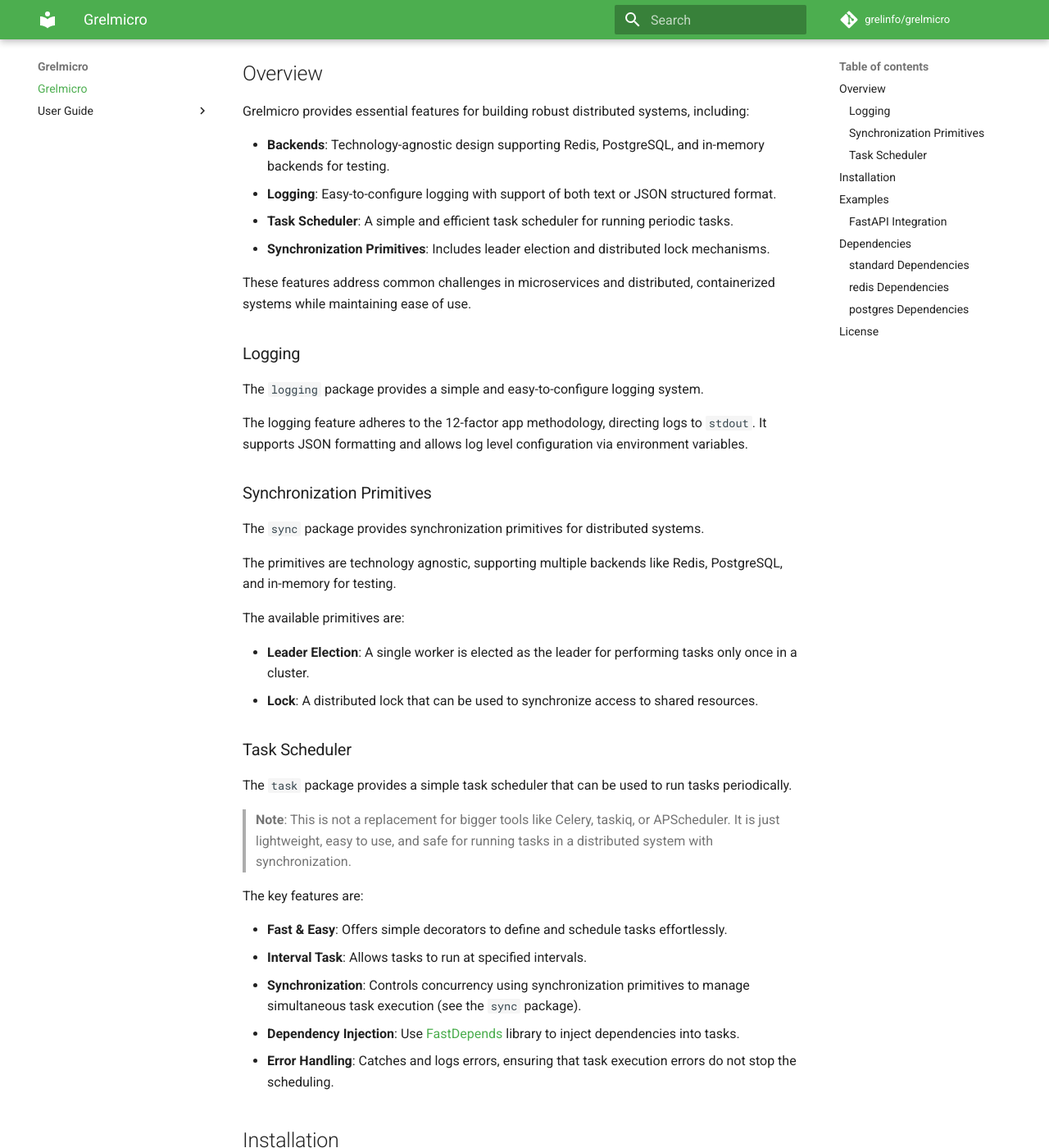
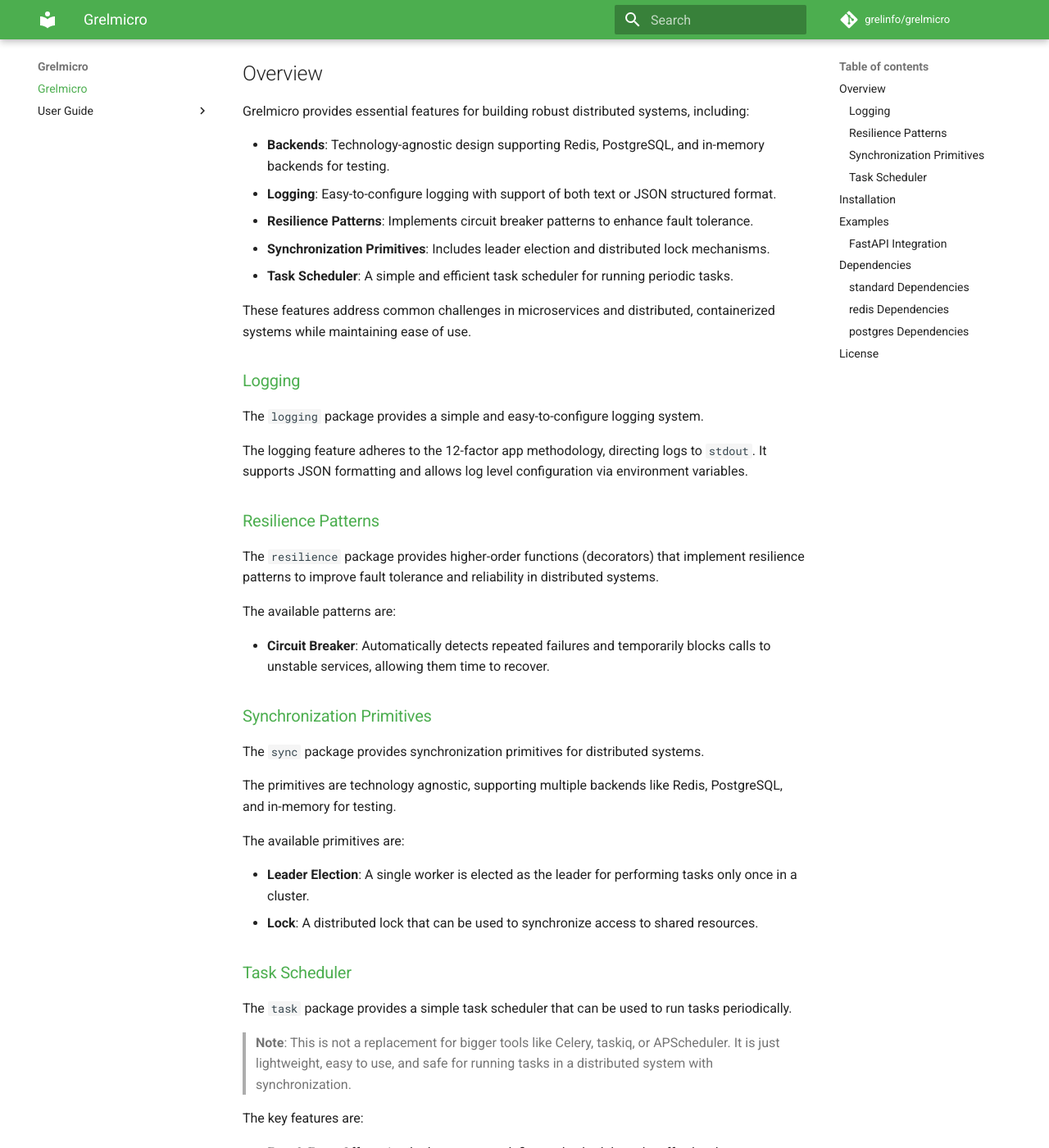
Before and after one commit to grelinfo/grelmicro, an MkDocs documentation site: the page built from docs/index.md, in a window 1280 px wide and 1400 px high, scrolled down 453 px. Shown: the whole window at 82% size. Built offline with MkDocs 1.6.1 and Material for MkDocs 9.7.7, drawn with Linux system fonts in a browser that asks for light colours; comment, search, counter and statistics services are not loaded.

Commit message:
docs: update documentation for resilience patterns and logging features

````diff
--- a/docs/index.md
+++ b/docs/index.md
@@ -25,18 +25,27 @@
 
 - **Backends**: Technology-agnostic design supporting Redis, PostgreSQL, and in-memory backends for testing.
 - **Logging**: Easy-to-configure logging with support of both text or JSON structured format.
+- **Resilience Patterns**: Implements circuit breaker patterns to enhance fault tolerance.
+- **Synchronization Primitives**: Includes leader election and distributed lock mechanisms.
 - **Task Scheduler**: A simple and efficient task scheduler for running periodic tasks.
-- **Synchronization Primitives**: Includes leader election and distributed lock mechanisms.
 
 These features address common challenges in microservices and distributed, containerized systems while maintaining ease of use.
 
-### Logging
+### [Logging](logging.md)
 
 The `logging` package provides a simple and easy-to-configure logging system.
 
 The logging feature adheres to the 12-factor app methodology, directing logs to `stdout`. It supports JSON formatting and allows log level configuration via environment variables.
 
-### Synchronization Primitives
+### [Resilience Patterns](resilience.md)
+
+The `resilience` package provides higher-order functions (decorators) that implement resilience patterns to improve fault tolerance and reliability in distributed systems.
+
+The available patterns are:
+
+- **Circuit Breaker**: Automatically detects repeated failures and temporarily blocks calls to unstable services, allowing them time to recover.
+
+### [Synchronization Primitives](sync.md)
 
 The `sync` package provides synchronization primitives for distributed systems.
 
@@ -47,7 +56,7 @@
 - **Leader Election**: A single worker is elected as the leader for performing tasks only once in a cluster.
 - **Lock**: A distributed lock that can be used to synchronize access to shared resources.
 
-### Task Scheduler
+### [Task Scheduler](task.md)
 
 The `task` package provides a simple task scheduler that can be used to run tasks periodically.
 
@@ -63,10 +72,22 @@
 
 ## Installation
 
-```bash
-pip install grelmicro
-```
+=== "uv"
 
+    ```bash
+    uv add grelmicro
+    ```
+
+=== "pip"
+
+    ```bash
+    pip install grelmicro
+    ```
+=== "poetry"
+
+    ```bash
+    poetry add grelmicro
+    ```
 ## Examples
 
 ### FastAPI Integration
--- a/mkdocs.yml
+++ b/mkdocs.yml
@@ -33,6 +33,7 @@
 - Grelmicro: index.md
 - User Guide:
     - logging.md
+    - resilience.md
     - sync.md
     - task.md
 
````
Also changed, not shown: docs/resilience.md (+14 -2 lines), 4 other files.
